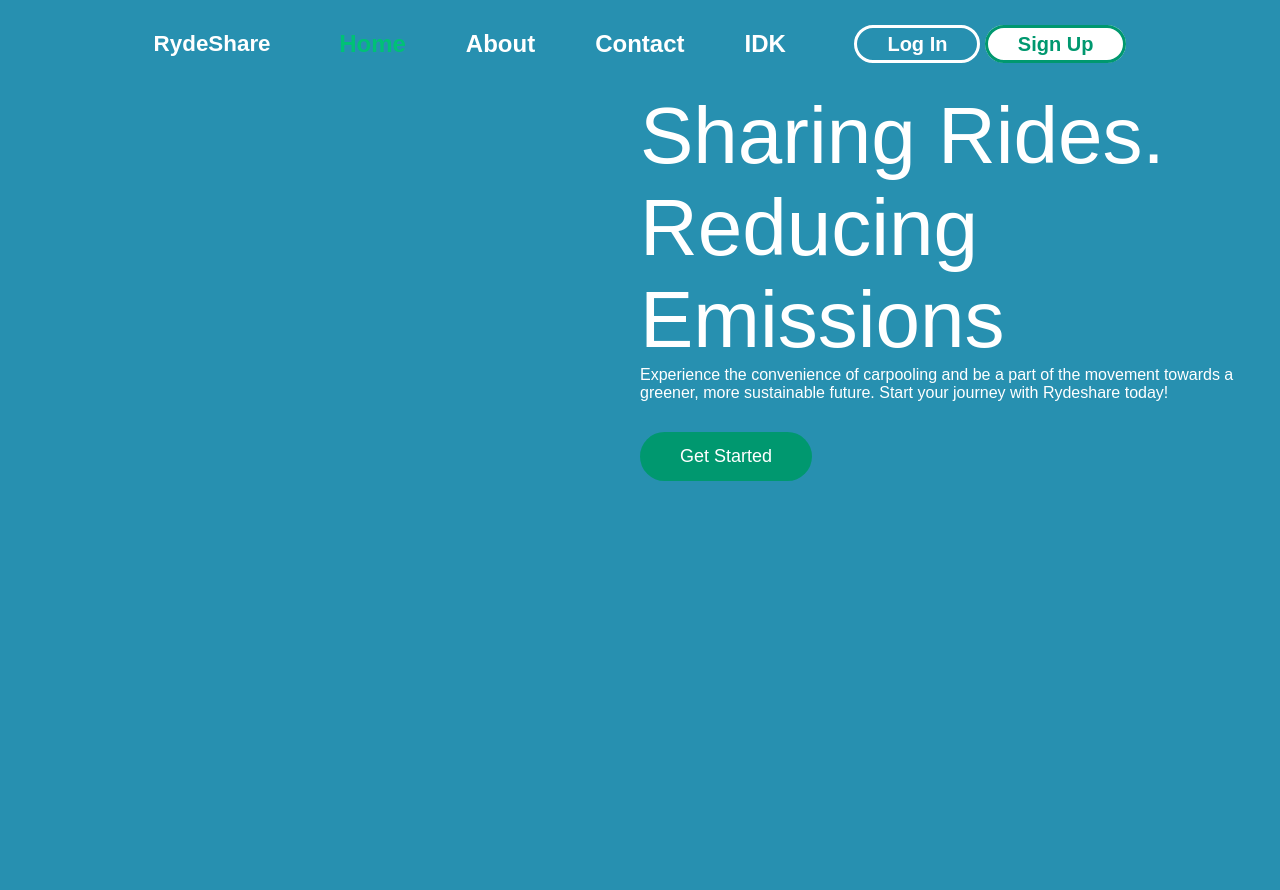
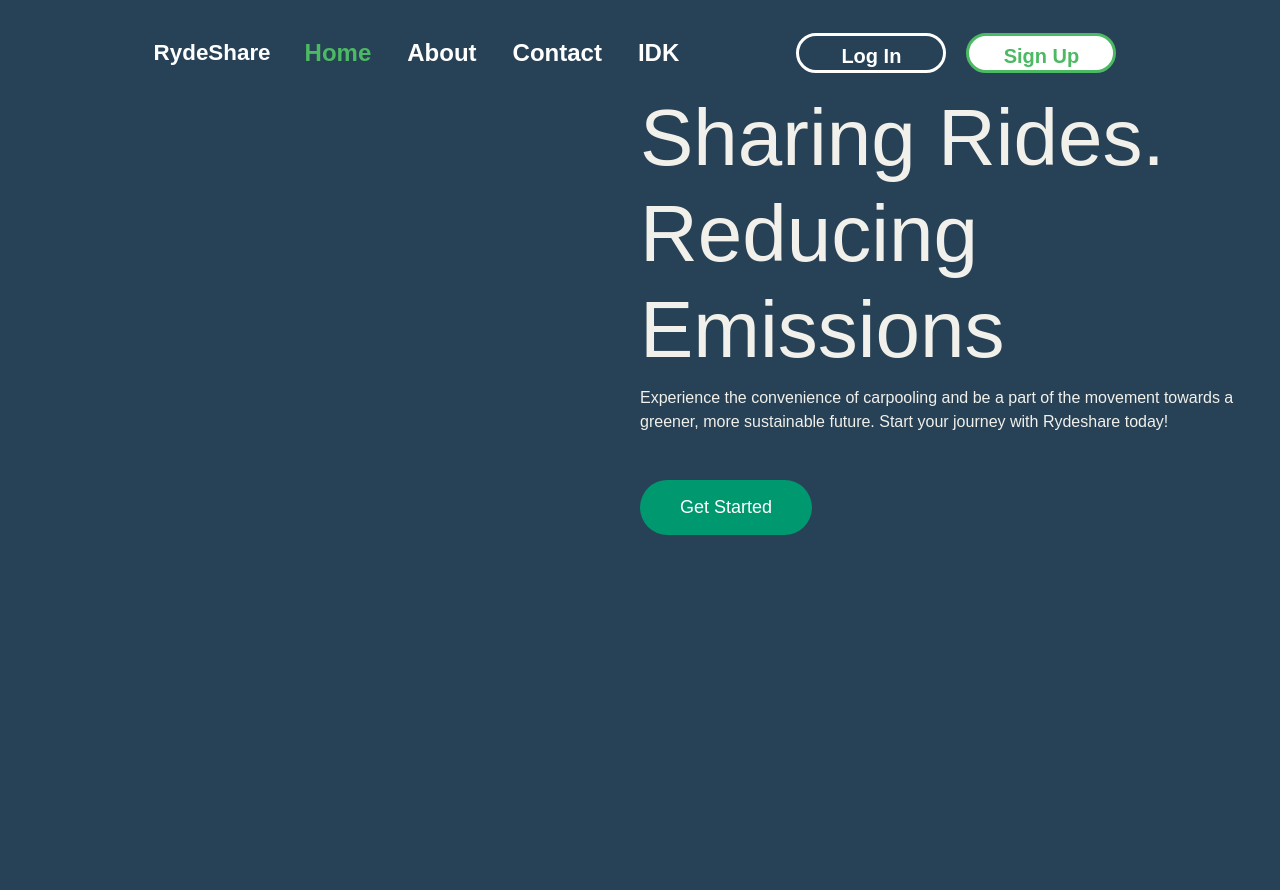
Before and after one commit to PnikFlod6021/RydeShare, a Flask app: page / in a window 1280 px wide. Run offline with Flask 3, Linux system fonts and the light colour scheme.

Commit message:
added bootstrap to navbar

```diff
--- a/app/routes.py
+++ b/app/routes.py
@@ -9,22 +9,32 @@ def init_db():
     conn = sqlite3.connect('database.db')
     cursor = conn.cursor()
 
+    cursor.execute(""" CREATE TABLE IF NOT EXISTS users (
+                            id integer PRIMARY KEY,
+                            name text NOT NULL,
+                            begin_date text,
+                            end_date text
+                        ); """)
 
     cursor.execute("PRAGMA table_info(users)")
-    columns = [column[1] for column in cursor.fetchall()]
+    columns_user = [column[1] for column in cursor.fetchall()]
 
-    if 'first_name' not in columns:
+    if 'first_name' not in columns_user:
         cursor.execute("ALTER TABLE users ADD COLUMN first_name TEXT")
         cursor.execute("ALTER TABLE users ADD COLUMN last_name TEXT")
+
+
 
     conn.commit()
     conn.close()
 
 init_db()
 
+# our color palatte: https://coolors.co/061a40-f1f0ea-4cb963-1c6e8c-274156
+
 @app.route('/')
 def home():
-    return render_template('home.html')
+    return render_template('index.html')
 
 @app.route('/central')
 def central():
--- /dev/null
+++ b/app/static/css/base.css
@@ -0,0 +1,5 @@
+body {
+    min-height: 100vh;
+    background-color: #274156;
+    color: #F1F0EA;
+}
--- a/app/static/css/homepage.css
+++ b/app/static/css/homepage.css
@@ -5,16 +5,13 @@
     font-family: 'Poppins', sans-serif;
     text-decoration: none;
     list-style: none;
-
 }
 
 body {
-    min-height: 100vh;
-    background-color: #2790b0;
-    color: #fff;
+    background-color: #274156;
 }
 
-header {
+.navbar {
     position: fixed;
     width: 100%;
     top: 0;
@@ -28,43 +25,37 @@ header {
     transition: all 0.50s ease;
 }
 
-.logo {
+.navbar-brand {
     display: flex;
     align-items: center;
 }
 
-
-
-.logo span {
+.navbar-brand span {
     color: #fff;
     font-size: 1.4rem;
     font-weight: 600;
 }
 
-.navigationBar {
-    display: flex;
-}
-
-.navigationBar a {
+.nav-link {
     color: #fff;
     font-size: 1.5rem;
     font-weight: 900;
     padding: 5px 0;
-    margin: 0px 30px;
+    margin: 0px 10px;
     transition: all 0.50s ease;
 }
 
-.navigationBar a:hover {
-    color: #00c176;
+.nav-link:hover {
+    color: #4CB963;
 }
 
-.navigationBar a.active {
-    color: #00c176;
+.nav-link.active.active.active {
+    color: #4CB963;
 }
 
-.butt1,.butt2{
+.login, .signup {
     height: 40px;
-    width: 120px;
+    width: 150px;
     background-color: transparent;
     color: white;
     border: 3px solid;
@@ -75,26 +66,30 @@ header {
     padding-right: 30px;
     padding-bottom: 5px;
     padding-left: 30px;
+
+    margin: 0 10px;
 }
-.butt2{
+.signup {
     background-color:white;
-    color:#00986f;
+    color:#4CB963;
     font-size: 20px;
     font-weight: bold;
 }
-.butt1:hover{
-    background-color:#00986f;
+
+.login:hover {
+    background-color:#4CB963;
     color:#fff;
     font-size: 20px;
 }
-.butt2:hover{
+.signup:hover
+{
     opacity: 0.8;
 }
 
 .text-container{
-max-width: 600px;
-margin-top: 7%;
-margin-left: 50%;
+    max-width: 600px;
+    margin-top: 7%;
+    margin-left: 50%;
 }
 .text-container h1{
     font-size: 80px;
--- a/app/templates/home.html
+++ /dev/null
@@ -1,35 +0,0 @@
-<!doctype html>
-<html lang="en">
-<head>
-    <meta charset="UTF-8">
-    <meta name="viewport"
-          content="width=device-width, user-scalable=no, initial-scale=1.0, maximum-scale=1.0, minimum-scale=1.0">
-    <meta http-equiv="X-UA-Compatible" content="ie=edge">
-    <link rel="stylesheet" type="text/css" href="{{ url_for('static', filename='css/homepage.css') }}">
-    <title>RydeShare</title>
-</head>
-<body>
-<header>
-        <a href = "#" class = "logo"><span>RydeShare</span>
-        </a>
-        <ul class = navigationBar>
-            <li><a href = "\" class = "active">Home</a></li>
-            <li><a href = "#">About</a></li>
-            <li><a href = "\">Contact</a></li>
-            <li><a href = "\">IDK</a><span></span></li>
-        </ul>
-        <div>
-            <a href="/login" class="butt1">Log In</a>
-            <a href="/register" class="butt2">Sign Up</a>
-        </div>
-</header>
-<div class="text-container">
-            <h1>Sharing Rides. Reducing Emissions</h1>
-            <p>Experience the convenience of carpooling and be a part of the movement towards a greener, more sustainable future. Start your journey with Rydeshare today!</p>
-            <a href="/register">Get Started</a>
-</div>
-<!--<div class="image-card">-->
-<!--        <img src="https://images.unsplash.com/photo-1532330384785-f94c84352e91?ixlib=rb-4.0.3&ixid=M3wxMjA3fDB8MHxwaG90by1wYWdlfHx8fGVufDB8fHx8fA%3D%3D&auto=format&fit=crop&w=2011&q=80" alt="carpool">-->
-<!--    </div>-->
-</body>
-</html>
--- /dev/null
+++ b/app/templates/index.html
@@ -0,0 +1,49 @@
+<!doctype html>
+<html lang="en">
+<head>
+    <meta charset="UTF-8">
+    <meta name="viewport" content="width=device-width, initial-scale=1">
+    <meta http-equiv="X-UA-Compatible" content="ie=edge">
+
+    <link href="https://cdn.jsdelivr.net/npm/bootstrap@5.3.2/dist/css/bootstrap.min.css" rel="stylesheet" integrity="sha384-T3c6CoIi6uLrA9TneNEoa7RxnatzjcDSCmG1MXxSR1GAsXEV/Dwwykc2MPK8M2HN" crossorigin="anonymous">
+
+    <link rel="stylesheet" type="text/css" href="{{ url_for('static', filename='css/base.css') }}">
+    <link rel="stylesheet" type="text/css" href="{{ url_for('static', filename='css/homepage.css') }}">
+    <title>RydeShare</title>
+</head>
+<body>
+<header>
+    <nav class="navbar navbar-expand-lg">
+
+        <a href = "#" class = "navbar-brand"><span>RydeShare</span>
+        </a>
+        <button class="navbar-toggler" type="button" data-bs-toggle="collapse" data-bs-target="#navbarSupportedContent" aria-controls="navbarSupportedContent" aria-expanded="false" aria-label="Toggle navigation">
+          <span class="navbar-toggler-icon"></span>
+        </button>
+        <div class="collapse navbar-collapse" id="navbarSupportedContent">
+        <ul class="navbar-nav me-auto mb-2 mb-lg-0">
+            <li class="nav-item"><a href = "\" class="nav-link active">Home</a></li>
+            <li class="nav-item"><a href = "#" class="nav-link">About</a></li>
+            <li class="nav-item"><a href = "\" class="nav-link">Contact</a></li>
+            <li class="nav-item"><a href = "\" class="nav-link">IDK</a></li>
+        </ul>
+        <div class="d-flex">
+            <a href="/login" class="btn login">Log In</a>
+            <a href="/register" class="btn signup">Sign Up</a>
+        </div>
+        </div>
+    </nav>
+</header>
+<div class="text-container">
+    <h1>Sharing Rides. Reducing Emissions</h1>
+    <p>Experience the convenience of carpooling and be a part of the movement towards a greener, more sustainable future. Start your journey with Rydeshare today!</p>
+    <a href="/register">Get Started</a>
+</div>
+<!--<div class="image-card">-->
+<!--        <img src="https://images.unsplash.com/photo-1532330384785-f94c84352e91?ixlib=rb-4.0.3&ixid=M3wxMjA3fDB8MHxwaG90by1wYWdlfHx8fGVufDB8fHx8fA%3D%3D&auto=format&fit=crop&w=2011&q=80" alt="carpool">-->
+<!--    </div>-->
+
+    <script src="https://cdn.jsdelivr.net/npm/bootstrap@5.3.2/dist/js/bootstrap.bundle.min.js" integrity="sha384-C6RzsynM9kWDrMNeT87bh95OGNyZPhcTNXj1NW7RuBCsyN/o0jlpcV8Qyq46cDfL" crossorigin="anonymous"></script>
+
+</body>
+</html>
```
Also changed, not shown: app/static/css/loginpage.css (+0 -8 lines), app/database.db.
